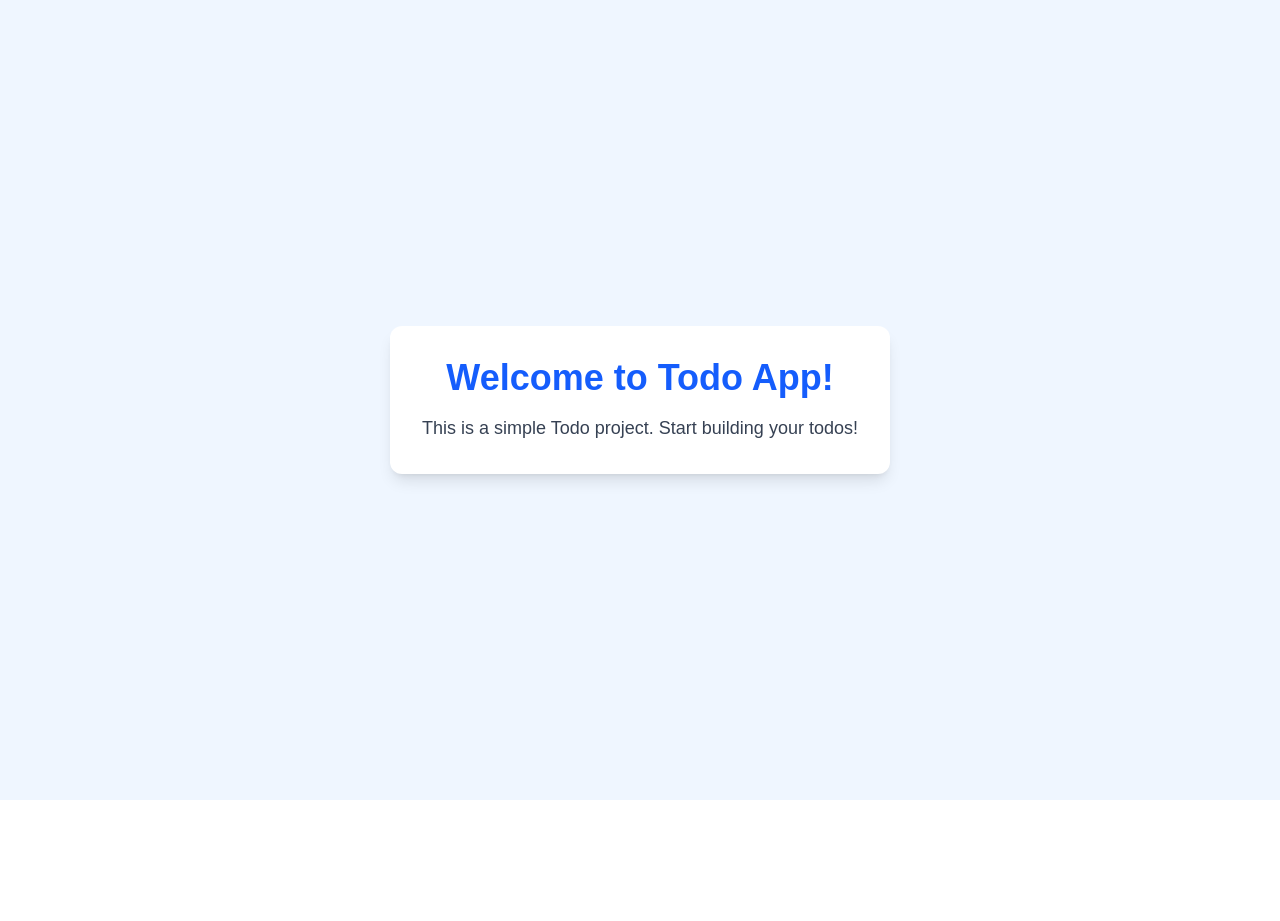
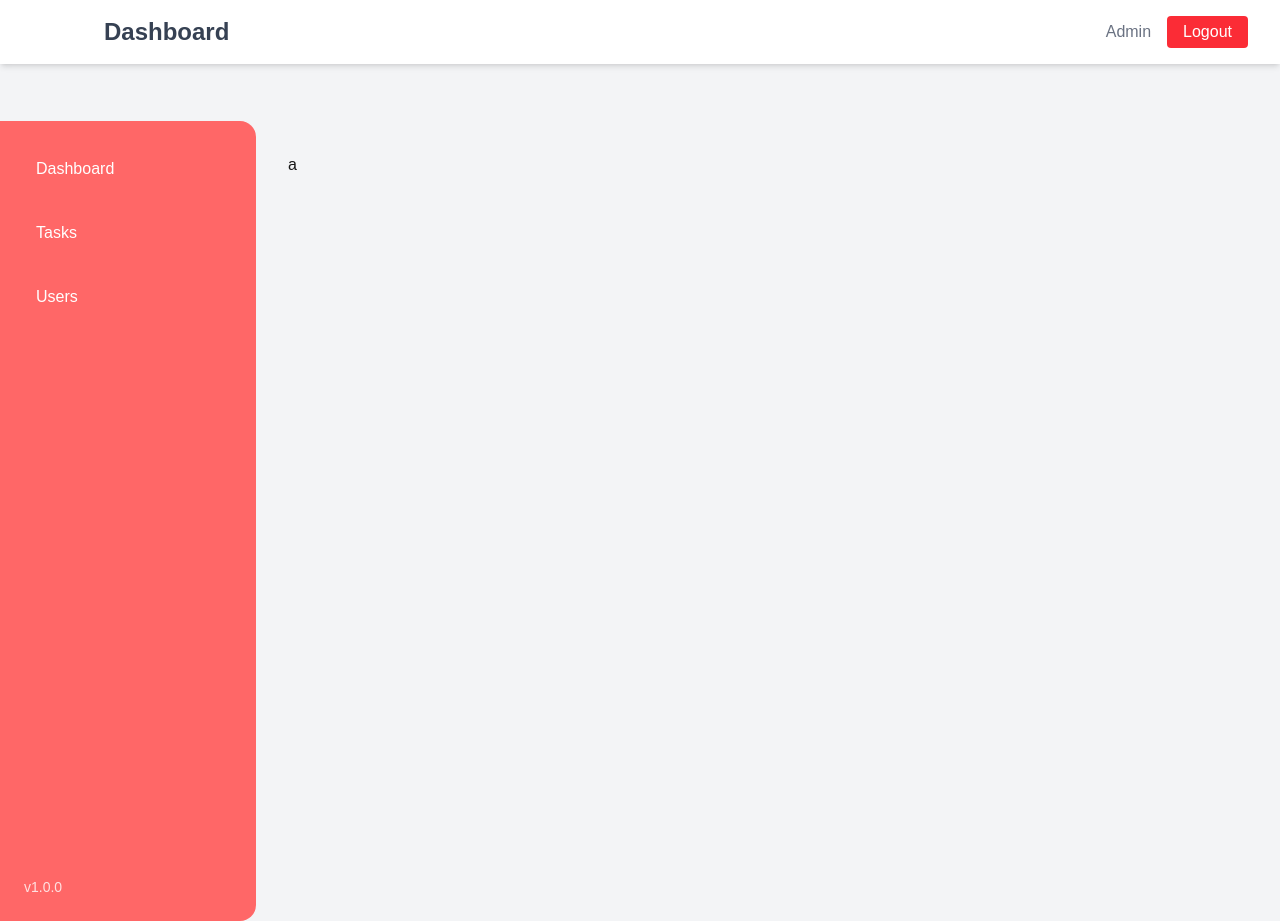
Before and after one commit to bilguun10080219/To-Do, a Next.js app in the folder frontend/: page / in a window 1280 px wide. Before the commit the page ends 800 px from the top, so only its background shows below. Built offline with nearby package versions, Linux system fonts and the light colour scheme.

Commit message:
layout add

```diff
--- /dev/null
+++ b/frontend/app/components/layout/Header.tsx
@@ -0,0 +1,14 @@
+// components/Header.tsx
+export default function Header() {
+  return (
+    <header className="bg-white shadow-md px-8 py-4 flex justify-between items-center">
+      <h2 className="text-2xl font-bold text-gray-700 pl-[72px]">Dashboard</h2>
+      <div className="flex items-center space-x-4">
+        <span className="text-gray-500">Admin</span>
+        <button className="bg-red-500 text-white px-4 py-1 rounded hover:bg-red-600 transition-all">
+          Logout
+        </button>
+      </div>
+    </header>
+  );
+}
--- /dev/null
+++ b/frontend/app/components/layout/Sidebar.tsx
@@ -0,0 +1,20 @@
+// components/Sidebar.tsx
+export default function Sidebar() {
+  return (
+    <aside className="w-64 min-h-screen bg-gradient-to-b bg-[#FF6767] text-white p-6 flex flex-col rounded-r-2xl">
+      <nav className="flex-1">
+        <ul>
+          {["Dashboard", "Tasks", "Users"].map((item) => (
+            <li
+              key={item}
+              className="mb-4 p-3 rounded-lg hover:bg-white hover:text-red-500 cursor-pointer transition-colors"
+            >
+              {item}
+            </li>
+          ))}
+        </ul>
+      </nav>
+      <div className="mt-auto text-sm opacity-80">v1.0.0</div>
+    </aside>
+  );
+}
--- /dev/null
+++ b/frontend/app/components/layout/index.tsx
@@ -0,0 +1,23 @@
+// app/components/layout/index.tsx
+import React, { ReactNode } from "react";
+import Sidebar from "./Sidebar";
+import Header from "./Header";
+
+interface LayoutProps {
+  children: ReactNode;
+}
+
+export default function Layout({ children }: LayoutProps) {
+  return (
+    <div className="flex flex-col min-w-screen gap-[57px] bg-gray-100">
+      <Header />
+
+      <div className="flex-1 flex flex-row">
+        <Sidebar />
+        <div className="flex flex-col justify-between">
+          <main className="flex flex-row w-full p-8">{children}</main>
+        </div>
+      </div>
+    </div>
+  );
+}
--- a/frontend/app/page.tsx
+++ b/frontend/app/page.tsx
@@ -1,15 +1,10 @@
+import Layout from "./components/layout";
+
 // app/page.tsx
 export default function Page() {
   return (
-    <div className="min-h-screen bg-blue-50 flex items-center justify-center">
-      <div className="text-center p-8 bg-white rounded-xl shadow-lg">
-        <h1 className="text-4xl font-bold text-blue-600 mb-4">
-          Welcome to Todo App!
-        </h1>
-        <p className="text-gray-700 text-lg">
-          This is a simple Todo project. Start building your todos!
-        </p>
-      </div>
+    <div className="flex-1">
+      <Layout>a</Layout>
     </div>
   );
 }
```
